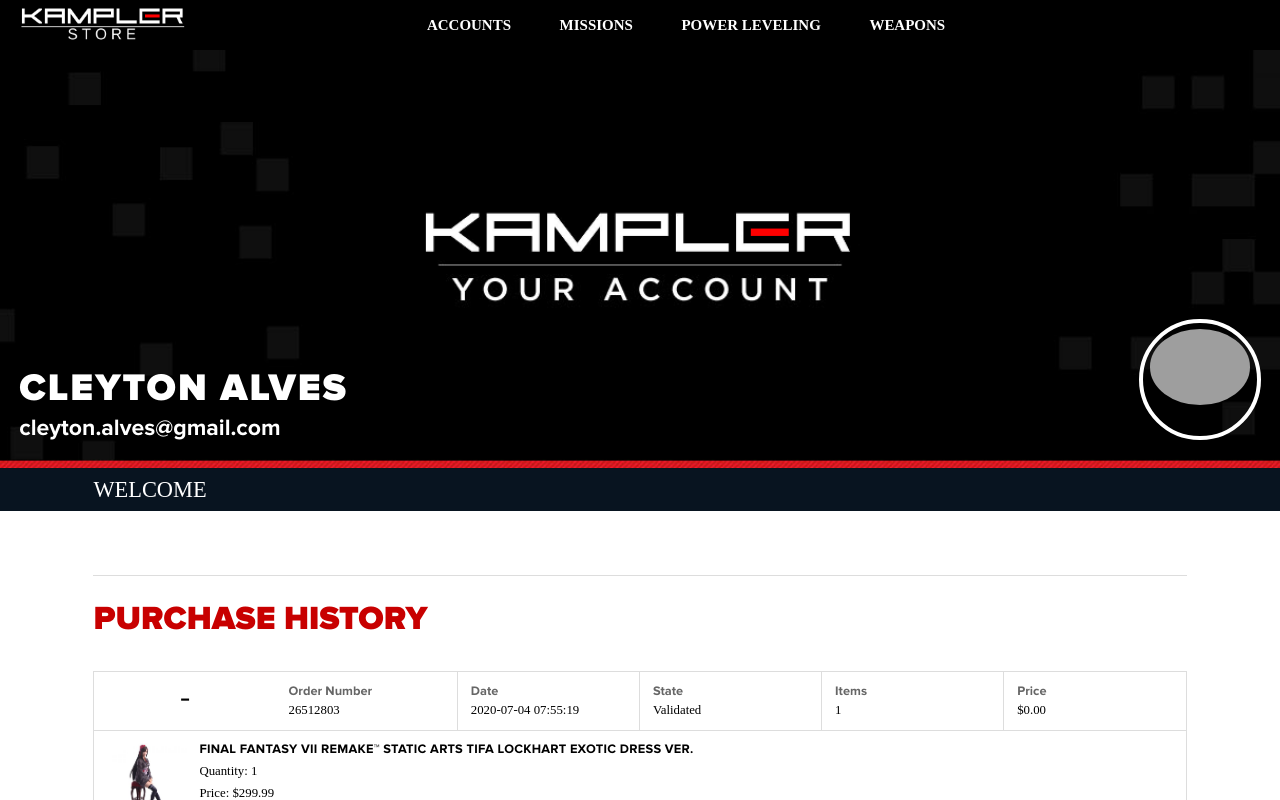
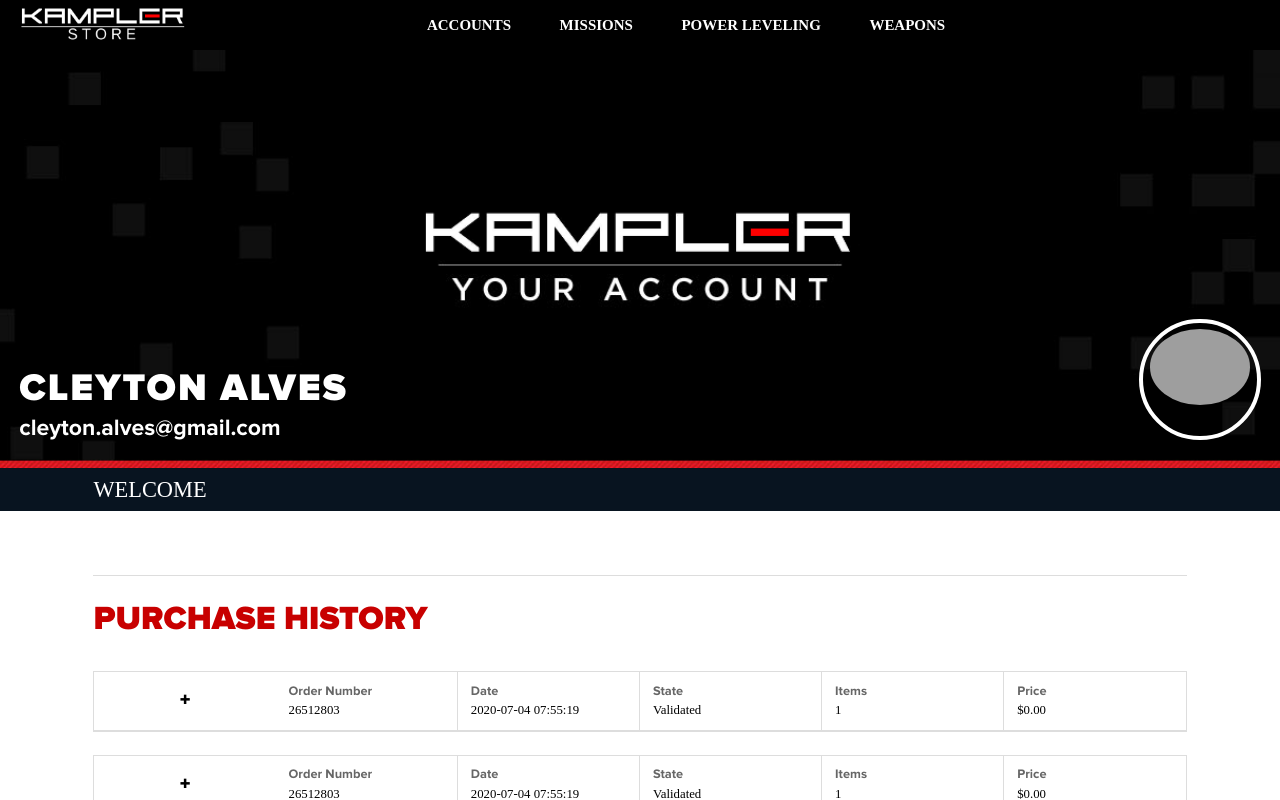
Before and after one commit to JD-Rodrigues/store-FFXI, a Next.js app in the folder Front-end/: page /profile in a window 1280 px wide. Shown: the top 800 px of the page. Built offline with nearby package versions, Linux system fonts and the light colour scheme; grey boxes are pictures that could not be loaded; some icons are missing; a web font is replaced by a local one.

Commit message:
Feat - Funcionalidade de expandir e recolher o conteúdo dos cards do histórico de compras

```diff
--- a/Front-end/src/components/item_history/index.tsx
+++ b/Front-end/src/components/item_history/index.tsx
@@ -1,14 +1,22 @@
+import { useState } from "react"
 import { OrderButton } from "../orderButton"
 
 
 const ItemHistory = () => {
+  const [expandItem, setExpandItem] = useState(false)
+
+  const expandHideItem = () => {
+    setExpandItem(prevState => !prevState)
+  }
+
   return(
     <article className="item__history">
       <header className="item__history__header">
         <div
           className="item__history__header__cell show-hide"
+          onClick={expandHideItem}
         >
-          <p className="item__history__show-hide-btn">━</p>
+          <p className="item__history__show-hide-btn">{`${expandItem ? "━" : "✚"}`}</p>
         </div>
         <div className="item__history__header__cell">
           <p className="item__history__header__label">
@@ -65,7 +73,7 @@
           </p>
         </div>
       </header>
-      <section className="item__history__content">
+      <section className={`${expandItem ? "item__history__content" : "reduce__history__item"}`}>
         <img
           className="item__history__pic"
           src="/gallery__images/item__desc.jpg"
--- a/Front-end/src/components/item_history/item_history.sass
+++ b/Front-end/src/components/item_history/item_history.sass
@@ -46,6 +46,7 @@
     width: 1.5vw
     margin: auto
     text-align: center
+    cursor: pointer
     @include mixins.tablet
       display: none
 
@@ -88,3 +89,6 @@
 .show-hide
   @include mixins.tablet
     display: none
+
+.reduce__history__item
+  display: none
--- a/Front-end/src/styles/index.css
+++ b/Front-end/src/styles/index.css
@@ -284,6 +284,7 @@
   width: 1.5vw;
   margin: auto;
   text-align: center;
+  cursor: pointer;
 }
 @media (max-width: 768px) {
   .item__history__show-hide-btn {
@@ -350,6 +351,10 @@
   .show-hide {
     display: none;
   }
+}
+
+.reduce__history__item {
+  display: none;
 }
 
 .main__content, .cart__wrapper {
```
Also changed, not shown: 1 other file (tests, documents, lock files or other folders).
